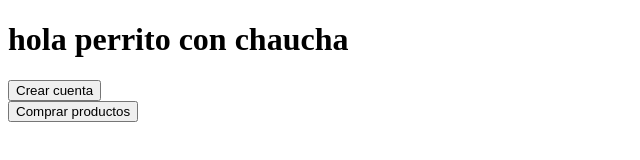
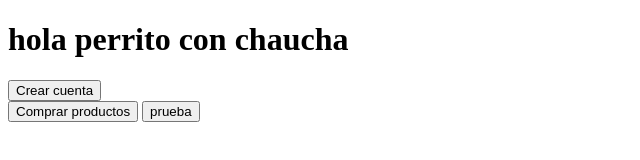
Before and after one commit to raffapablo/Proyecto-js-Coderhouse, a plain HTML site: page index.html in a window 1280 px wide. Shown: the whole page, without its empty margins (0-640 px from the left). Drawn offline with Linux system fonts and the light colour scheme.

Commit message:
reentrega

```diff
--- a/index.html
+++ b/index.html
@@ -13,6 +13,6 @@
         <button onclick="newUser()">Crear cuenta</button>
     </div>
     <button onclick="compra ()"> Comprar productos </button>
-
+    <button>prueba</button>
 </body>
 </html>
```
